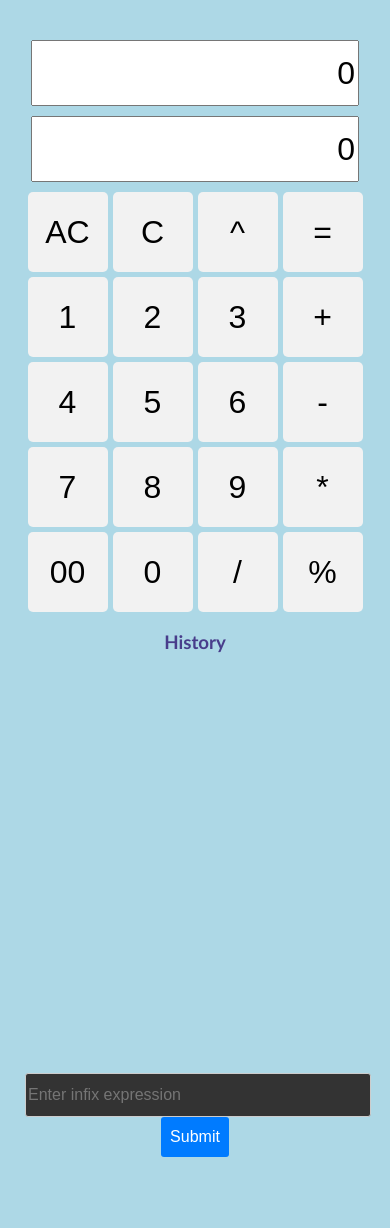
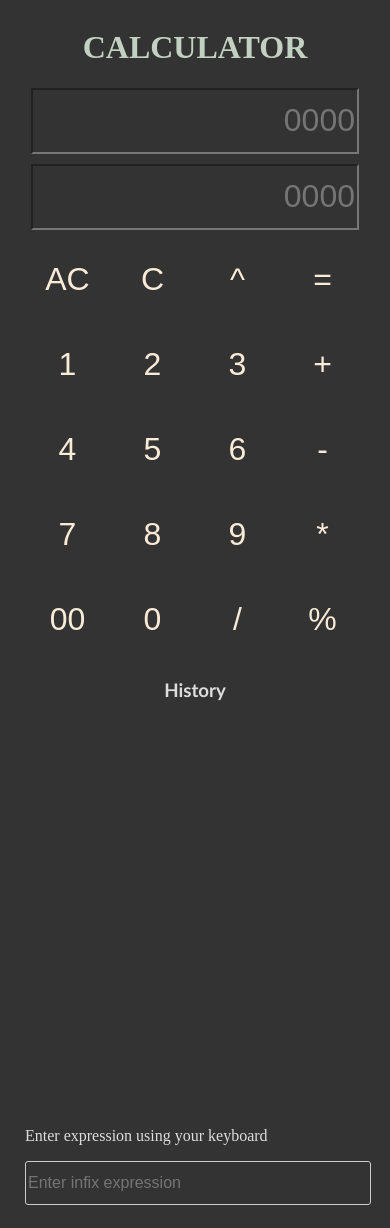
Before and after one commit to h4jack/Projects, a PHP site: page / in a window 390 px wide. Before the commit the page ends 1157 px from the top, so only its background shows below. Run offline with PHP 8.4, Linux system fonts and the light colour scheme.

Commit message:
added and updated and fixed the errors

```diff
--- a/Websites/calculator/index.html
+++ b/Websites/calculator/index.html
@@ -1,23 +1,27 @@
 <!DOCTYPE html>
-<html>
+<html lang="en">
 
 <head>
-  <meta charset="UTF-8" />
-  <title>Calculator</title>
+  <meta charset="UTF-8">
+  <meta name="viewport" content="width=device-width, initial-scale=1.0">
+  <title>CALCULATOR</title>
   <link rel="stylesheet" href="style.css" />
 </head>
 
 <body>
+  <div class="heading">
+    <h1 onclick="showhelp(1)" style="height: auto; width: auto;">CALCULATOR</h1>
+    <p id="help" style="color: rgb(106, 216, 174); visibility: hidden;"></p>
+  </div>
   <div class="body">
     <div class="calculator">
-      <p class="error" id="error"></p>
-      <input type="text" id="expin" class="expin" value="0" readonly />
-      <input type="text" id="result" class="result" value="0" readonly />
+      <input type="text" id="expin" class="expin" title="expin" value="" placeholder="0000" readonly />
+      <input type="text" id="result" class="result" value="" title="expin" placeholder="0000" readonly />
       <div class="buttons">
         <button onclick="clearInput('AC')">AC</button>
         <button onclick="clearInput('C')">C</button>
         <button onclick="appendChar('^')">^</button>
-        <button onclick="submit(true)">=</button>
+        <button onclick="submit()">=</button>
         <button onclick="appendChar('1')">1</button>
         <button onclick="appendChar('2')">2</button>
         <button onclick="appendChar('3')">3</button>
@@ -42,11 +46,10 @@
         <pre id="last-command"></pre>
       </div>
       <div class="cli-input">
-        <center>
+          <p>Enter expression using your keyboard</p>
           <input type="text" oninput="inputChanged()" id="user-input" placeholder="Enter infix expression" />
           </br>
-          <button id="submit-button" onclick="submit()">Submit</button>
-        </center>
+          <!-- <button id="submit-button" onclick="submit()">Submit</button> -->
       </div>
     </div>
   </div>
--- a/Websites/calculator/main.js
+++ b/Websites/calculator/main.js
@@ -1,36 +1,49 @@
 //in this js program i will convert infix expression to postfix then i will evoluate it.
-
-const errortext = document.getElementById("error");
 const expin = document.getElementById("expin");
 const result = document.getElementById("result");
+
 const user_input = document.getElementById("user-input");
+user_input.addEventListener('keypress', enterPressed);
+
 const history = document.getElementById("last-command");
+let historyarr = ["This Array Stores History User Inputs."];
+
+const helpobj = document.getElementById("help");
+const helpmsg = `      This is a Calculator Web Application with some basic operation like +,-,*,/,%,^. <br>
+you can add '(' and ')' in the input field below history. <br>
+if you found any bug or result error you can <a href="mailto:susantamandi.user@gmail.com">Email Us.</a>
+`;
 
 let calvalue = 0;
 let count = 0;
 
-function submit(c = false) {
+let help = false;
+
+function submit() {
     if(user_input.value == ""){
-        showError("Can's Calculate No Input");
+        showhelp("Can't Calculate No Input");
         return;
     }
-    history.style.visibility = "visible";
-    count = count + 1;
-    history.innerHTML = count + ":</br>" + "    User: " + user_input.value + "</br>" + "    JAGU: " + calvalue + "</br>" + history.innerHTML;
-    if(c == true){
-        user_input.value = calvalue;
-        inputChanged();
+    if(user_input.value != "" && user_input.value != historyarr[count]){
+        history.style.visibility = "visible";
+        count = count + 1;
+        historyarr[count] = user_input.value;
+        history.innerHTML = "<p onclick=\"clickHistory('" + user_input.value + "')\">" + count + ":</br>" + "    User: " + user_input.value + "</br>" + "    JAGU: " + calvalue + "</p>" + history.innerHTML;
     }
 }
 
 function inputChanged() {
-    errortext.style.visibility = "hidden";
+    // user_input = user_input.replaceAll(/ /g,"");
+    helpobj.style.visibility = "hidden";
     expin.value = user_input.value;
     expin.scrollLeft = expin.scrollWidth; // scroll to the right
     calvalue = evaluatePostfix(infixToPostfix(charToList(user_input.value)));
     result.value = calvalue;
     result.scrollLeft = result.scrollWidth; // scroll to the right
-
+    if(user_input.value == ""){
+        result.value = "";
+        expin.value = ""
+    }
 }
 
 function appendChar(c) {
@@ -41,8 +54,8 @@ function appendChar(c) {
 function clearInput(c) {
     if (c == "AC") {
         user_input.value = "";
-        result.value = 0;
-        expin.value = 0;
+        result.value = "";
+        expin.value = "";
     } else {
         let str = user_input.value;
         str = str.substring(0, str.length - 1);
@@ -55,11 +68,32 @@ function clearInput(c) {
     }
 }
 
-function showError(er, x = false) {
-    errortext.style.visibility = "visible";
-    errortext.innerHTML = "<p  style=\"color: red;\">" + er + "</p>";
-    if (x == true) {
-        alert(x);
+function showhelp(c){
+    if(c == 1){
+        helpobj.innerHTML = helpmsg;
+        if(help == false){
+            help = true;
+            helpobj.style.visibility = "visible";
+        }else{
+            help = false;
+            helpobj.style.visibility = "hidden";
+        }
+    }else{
+        helpobj.style.visibility = "visible";
+        helpobj.innerHTML = "<p  style=\"color: red;\">" + c + "</p>";
+    }
+}
+
+function clickHistory(c){
+    user_input.value = c;
+    inputChanged();
+}
+
+function enterPressed(event) {
+    // Check if the key is 'Enter'
+    if (event.key === 'Enter') {
+      // Do something
+      submit();
     }
 }
 
@@ -78,7 +112,7 @@ function doOperation(x, c, y) {
         case '^':
             return Math.pow(x, y);
         default:
-            showError("Wrong Operation Symbol Ocured");
+            showhelp("Wrong Operation Symbol Ocured");
     }
 }
 
@@ -112,7 +146,7 @@ function opPref(c) {
         case ')':
             return 0;
         default:
-            showError("Wrong Operator Encountered.");
+            showhelp("Wrong Operator Encountered.");
     }
 }
 
@@ -141,7 +175,7 @@ function charToList(st) {
                 infixList.push(c);
             }
         } else {
-            showError("Wrong Character Encountered.");
+            showhelp("Wrong Character Encountered.");
             return null;
         }
         prev = c;
--- a/Websites/calculator/style.css
+++ b/Websites/calculator/style.css
@@ -1,9 +1,31 @@
+body{
+    background-color: #333333;
+    color: #dddddd;
+}
+
 .calculator {
     display: flex;
     flex-direction: column;
     align-items: center;
     justify-content: center;
     margin-top: auto;
+}
+
+.heading{
+    color: rgba(222, 238, 221, 0.842);
+    text-align: center;
+    width: 100%;
+    height: auto;
+    overflow: auto;
+    align-items: center;
+    justify-content: center;
+    -webkit-user-select: none; /* Safari */
+    -ms-user-select: none; /* IE 10 and IE 11 */
+    user-select: none; /* Standard syntax */
+}
+
+input{
+    background-color: transparent;
 }
 
 .expin,
@@ -14,7 +36,9 @@
     font-size: 32px;
     text-align: right;
     margin-bottom: 10px;
+    color: #ccc;
 }
+
 
 .body {
     display: flex;
@@ -34,19 +58,21 @@ button {
     width: 80px;
     height: 80px;
     font-size: 32px;
+    background-color: transparent;
     border: none;
     border-radius: 5px;
-    background-color: #f2f2f2;
+    color: antiquewhite;
+    /* background-color: #161519; */
     cursor: pointer;
 }
 
 button:hover {
-    background-color: #e6e6e6;
+    background-color: #a0808091;
 }
 
 button:active {
-    background-color: #2a0c0c;
-    color: white;
+    background-color: #352c2c;
+    color: rgb(255, 255, 255);
 }
 
 .error {
@@ -68,9 +94,12 @@ button:active {
 }
 
 .history {
-    color: darkslateblue;
+    color: #dddddd;
     font-family: 'Gill Sans', 'Gill Sans MT', Calibri, 'Trebuchet MS', sans-serif;
     text-align: center;
+    -webkit-user-select: none; /* Safari */
+    -ms-user-select: none; /* IE 10 and IE 11 */
+    user-select: none; /* Standard syntax */
 }
 
 #last-command-output {
@@ -150,36 +179,7 @@ button:active {
     height: 40px;
 }
 
-/* @media only screen and (max-width: 800px) {
-    body {
-        background-color: lightblue;
-    }
-    .body {
-        display: block;
-        align-items: center;
-        align-content: center;
-        justify-content: center;
-        justify-items: center;
-    }
-    .cli-container {
-        display: flex;
-        flex-direction: column;
-        align-items: center;
-        justify-content: center;
-        padding: 10px;
-        height: 540px;
-        width: 340px;
-        box-sizing: border-box;
-        position: relative;
-        margin: 10px;
-        margin-top: 60px;
-    }
-} */
-
 @media only screen and (max-width: 800px) {
-    body {
-        background-color: lightblue;
-    }
     .body {
         flex-direction: column;
     }
```
